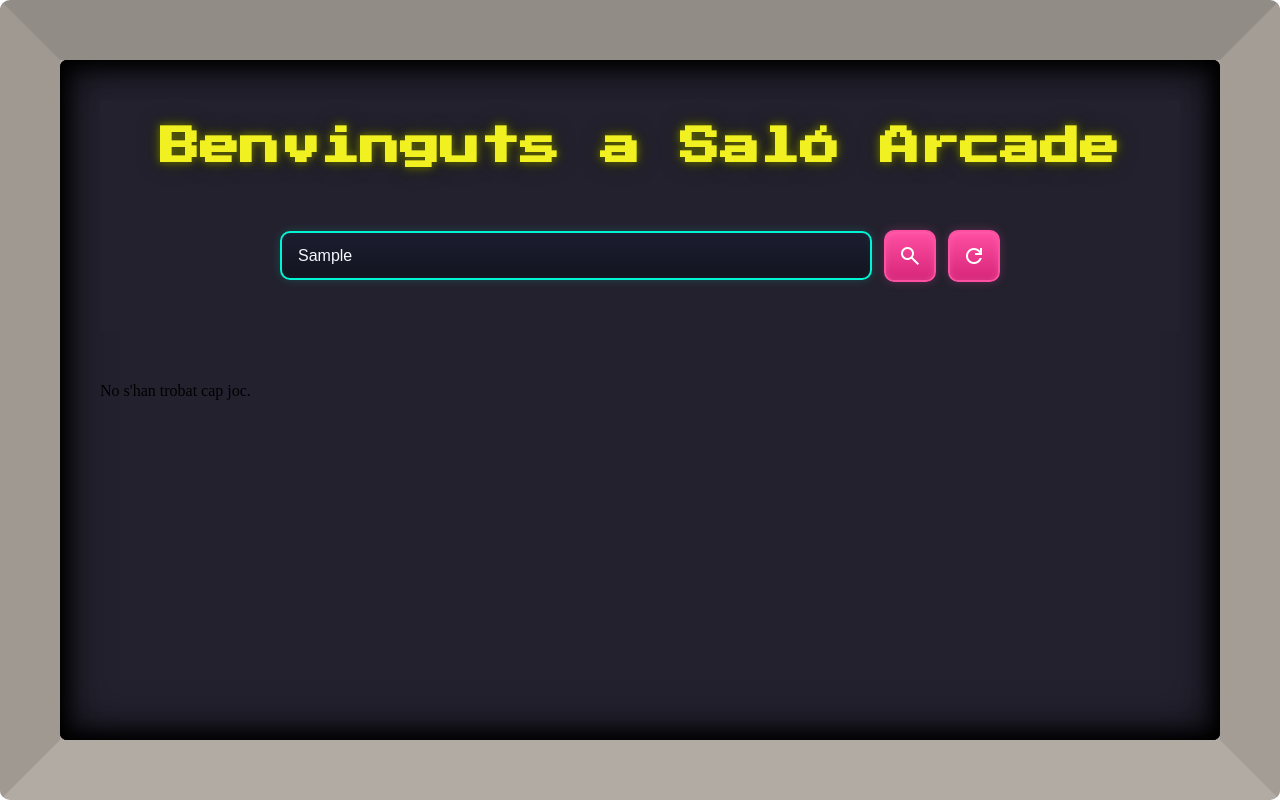
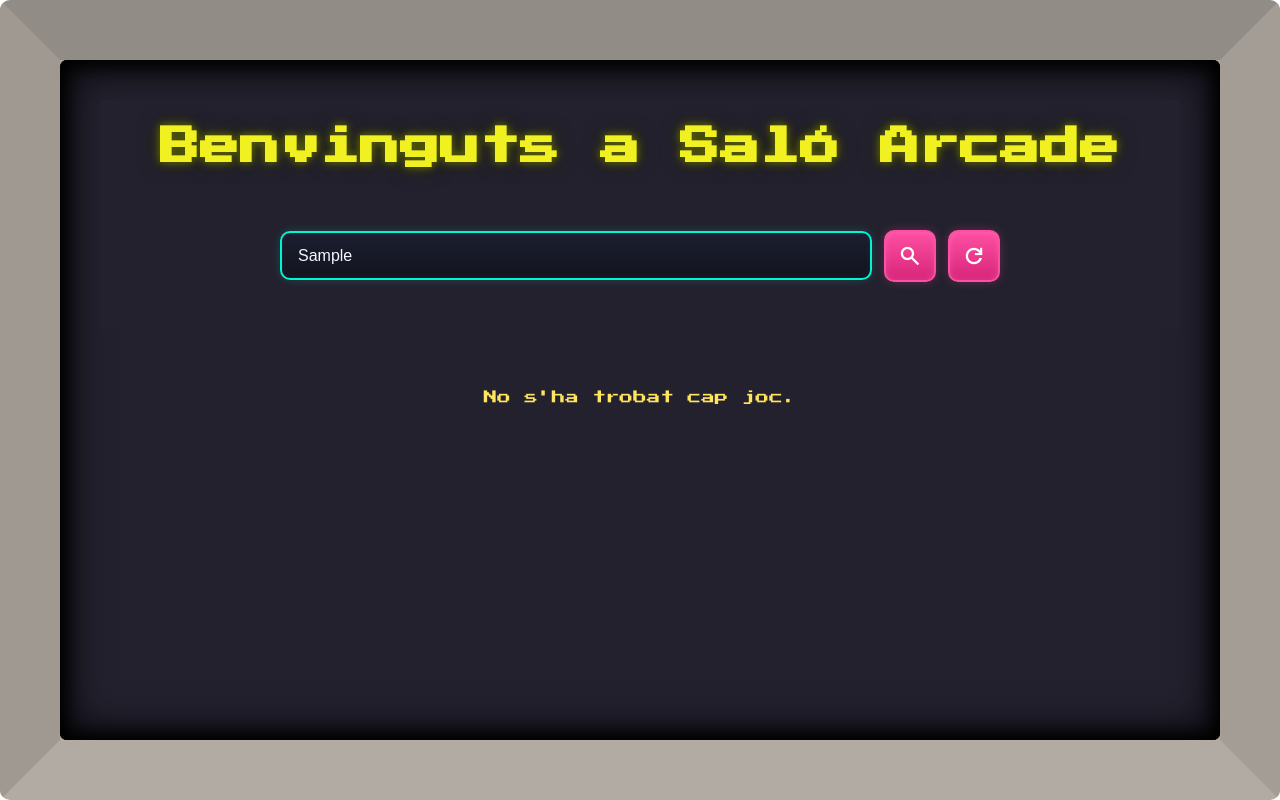
Before and after one commit to joeljorda/salo-arcade, an Angular app: page / in a window 1280 px wide. Both pictures are taken after typing "Sample" into the empty fields and a click on the button "search". Built offline with nearby package versions, Linux system fonts and the light colour scheme.

Commit message:
exercicis 3 i 4

```diff
--- a/src/app/app.component.html
+++ b/src/app/app.component.html
@@ -10,6 +10,10 @@
 
     <div class="content-area">
       <app-llista-elements [elements]="elements"></app-llista-elements>
+
+      <p *ngIf="searchMessage" class="search-message">
+        {{ searchMessage }}
+      </p>
     </div>
   </div>
 </div>
--- a/src/app/app.component.scss
+++ b/src/app/app.component.scss
@@ -69,3 +69,11 @@
   overflow-y: auto;
   padding-top: 12px;
 }
+
+.search-message {
+  margin-top: 1.5rem;
+  text-align: center;
+  color: #ffe45e;
+  font-family: 'Press Start 2P', monospace;
+  font-size: 0.85rem;
+}
--- a/src/app/app.component.ts
+++ b/src/app/app.component.ts
@@ -3,23 +3,43 @@ import { BarraCercaComponent } from './components/barra-cerca/barra-cerca.compon
 import { Element } from './models/element.model';
 import { ELEMENTS } from './mocks/dades-mock';
 import { LlistaElementsComponent } from './components/llista-elements/llista-elements.component';
+import { CommonModule } from '@angular/common';
 
 @Component({
   selector: 'app-root',
   standalone: true,
-  imports: [BarraCercaComponent, LlistaElementsComponent],
+  imports: [BarraCercaComponent, LlistaElementsComponent, CommonModule],
   templateUrl: './app.component.html',
   styleUrl: './app.component.scss',
 })
 
 export class AppComponent {
   elements: Element[] = ELEMENTS;
+  searchMessage: string = '';
 
   onSearch(searchText: string): void {
-    const text = searchText.toLowerCase();
+    const text = searchText.trim().toLowerCase();
+
+    if (text.length === 0) {
+      this.elements = ELEMENTS;
+      this.searchMessage = '';
+      return;
+    }
+
+    if (text.length < 3) {
+      this.elements = [];
+      this.searchMessage = "Escriu mínim 3 lletres.";
+      return;
+    }
 
     this.elements = ELEMENTS.filter(element =>
       element.name.toLowerCase().includes(text)
     );
+
+    if (this.elements.length === 0) {
+      this.searchMessage = "No s'ha trobat cap joc.";
+    } else {
+      this.searchMessage = '';
+    }
   }
 }
--- a/src/app/components/barra-cerca/barra-cerca.component.html
+++ b/src/app/components/barra-cerca/barra-cerca.component.html
@@ -1,17 +1,26 @@
-<div>
-  <form class="search-bar" (ngSubmit)="onSearch()">
+<form class="search-bar-container" #searchForm="ngForm" (ngSubmit)="onSearch()">
+  <div class="search-bar">
     <input
       type="text"
       name="searchText"
       [(ngModel)]="searchText"
+      (ngModelChange)="onSearch()"
+      #searchModel="ngModel"
+      minlength="3"
       placeholder="Busca un joc..."
     />
 
-    <button type="submit" aria-label="Buscar">
+    <button type="submit" aria-label="Buscar"
+      [disabled]="searchText.length > 0 && searchForm.invalid">
       <span class="material-symbols-outlined">search</span>
     </button>
-    <button type="button" class="reset-button" (click)="onReset()" aria-label="Reiniciar">
+    <button
+      type="button"
+      class="reset-button"
+      (click)="onReset()"
+      aria-label="Reiniciar"
+    >
       <span class="material-symbols-outlined">refresh</span>
     </button>
-  </form>
-</div>
+  </div>
+</form>
--- a/src/app/components/barra-cerca/barra-cerca.component.scss
+++ b/src/app/components/barra-cerca/barra-cerca.component.scss
@@ -1,22 +1,23 @@
 .search-bar {
   display: flex;
+  align-items: center;
   gap: 0.75rem;
   margin: 1.25rem 0 1.75rem;
-  align-items: center;
 }
 
 .search-bar input {
   flex: 1;
+  min-width: 0;
   padding: 0.85rem 1rem;
   border: 2px solid #00f5d4;
   border-radius: 10px;
   background: linear-gradient(180deg, #1b1e30 0%, #12141f 100%);
   color: #f5f7ff;
   font-size: 1rem;
+  outline: none;
   box-shadow:
     0 0 10px rgba(0, 245, 212, 0.18),
     inset 0 0 8px rgba(255, 255, 255, 0.03);
-  outline: none;
 }
 
 .search-bar input::placeholder {
@@ -34,29 +35,71 @@
 .search-bar button {
   width: 52px;
   height: 52px;
-  border: 2px solid #ff4fa3;
   border-radius: 10px;
-  background: linear-gradient(180deg, #ff4fa3 0%, #d7267a 100%);
   color: white;
-  font-size: 1.2rem;
-  font-weight: 700;
-  cursor: pointer;
   display: flex;
   align-items: center;
   justify-content: center;
+  cursor: pointer;
+  transition:
+    transform 0.15s ease,
+    box-shadow 0.15s ease,
+    background 0.15s ease,
+    border-color 0.15s ease;
+}
+
+.search-bar button .material-symbols-outlined {
+  font-size: 24px;
+  line-height: 1;
+  font-variation-settings:
+    'FILL' 1,
+    'wght' 500,
+    'GRAD' 0,
+    'opsz' 24;
+}
+
+.search-bar button[type='submit'] {
+  border: 2px solid #ff4fa3;
+  background: linear-gradient(180deg, #ff4fa3 0%, #d7267a 100%);
   box-shadow:
     0 0 10px rgba(255, 79, 163, 0.25),
     inset 0 0 6px rgba(255, 255, 255, 0.12);
-  transition: transform 0.15s ease, box-shadow 0.15s ease;
 }
 
-.search-bar button:hover {
+.search-bar button[type='submit']:hover:not(:disabled) {
   transform: translateY(-1px);
   box-shadow:
     0 0 14px rgba(255, 79, 163, 0.35),
     inset 0 0 8px rgba(255, 255, 255, 0.14);
 }
 
-.search-bar button:active {
+.search-bar button[type='submit']:active:not(:disabled) {
   transform: translateY(1px);
 }
+
+.search-bar button[type='submit']:disabled {
+  border: 2px solid #666;
+  background: linear-gradient(180deg, #555 0%, #3d3d3d 100%);
+  color: #bdbdbd;
+  box-shadow: none;
+  transform: none;
+}
+
+.reset-button {
+  border: 2px solid #ff4fa3;
+  background: linear-gradient(180deg, #ff4fa3 0%, #d7267a 100%);
+  box-shadow:
+    0 0 10px rgba(255, 79, 163, 0.25),
+    inset 0 0 6px rgba(255, 255, 255, 0.12);
+}
+
+.reset-button:hover {
+  transform: translateY(-1px);
+  box-shadow:
+    0 0 14px rgba(0, 194, 255, 0.3),
+    inset 0 0 8px rgba(255, 255, 255, 0.12);
+}
+
+.reset-button:active {
+  transform: translateY(1px);
+}
--- a/src/app/components/barra-cerca/barra-cerca.component.ts
+++ b/src/app/components/barra-cerca/barra-cerca.component.ts
@@ -1,10 +1,11 @@
 import { Component, EventEmitter, Output } from '@angular/core';
 import { FormsModule } from '@angular/forms';
+import { CommonModule } from '@angular/common';
 
 @Component({
   selector: 'app-barra-cerca',
   standalone: true,
-  imports: [FormsModule],
+  imports: [FormsModule, CommonModule],
   templateUrl: './barra-cerca.component.html',
   styleUrl: './barra-cerca.component.scss'
 })
@@ -14,7 +15,7 @@ export class BarraCercaComponent {
   @Output() searchEvent = new EventEmitter<string>();
 
   onSearch(): void {
-    this.searchEvent.emit(this.searchText);
+      this.searchEvent.emit(this.searchText);
   }
 
   onReset(): void{
--- a/src/app/components/llista-elements/llista-elements.component.html
+++ b/src/app/components/llista-elements/llista-elements.component.html
@@ -1,10 +1,6 @@
-<div *ngIf="elements.length > 0; else noElements" class="grid">
+<div class="grid" *ngIf="elements.length > 0">
   <app-targeta-element
-  *ngFor="let element of elements; trackBy: trackByElementId"
-  [element]="element">
+    *ngFor="let element of elements; trackBy: trackByElementId"
+    [element]="element">
   </app-targeta-element>
 </div>
-
-<ng-template #noElements>
-  <p class="no-elements-message">No s'han trobat cap joc.</p>
-</ng-template>
--- a/src/app/components/targeta-element/targeta-element.component.html
+++ b/src/app/components/targeta-element/targeta-element.component.html
@@ -1,10 +1,10 @@
 <article class="card">
-  <h2>{{ element.name }}</h2>
+  <h2>{{ element.name | uppercase}}</h2>
   <img *ngIf="element.imageUrl"
   [src]="element.imageUrl"
   [alt]="element.name">
   <p *ngIf="element.description">{{ element.description }}</p>
-  <p><strong>Puntuació:</strong> {{ element.score }}</p>
+  <p><strong>Puntuació:</strong> {{ element.score | number:'1.0-0' }}</p>
   <p *ngIf="element.difficulty">
     <strong>Dificultat:</strong> {{ element.difficulty }}</p>
 </article>
```
Also changed, not shown: src/app/components/llista-elements/llista-elements.component.scss (line endings or trailing spaces).
